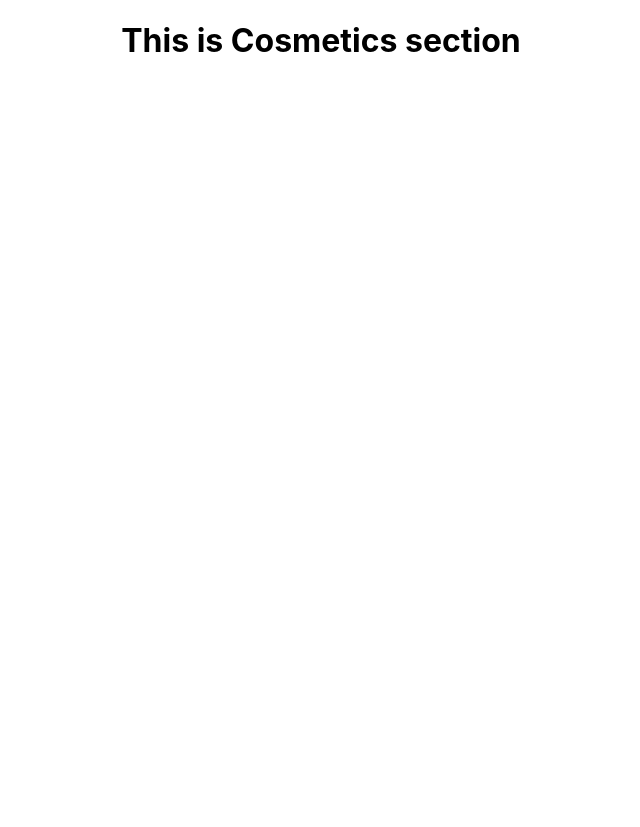
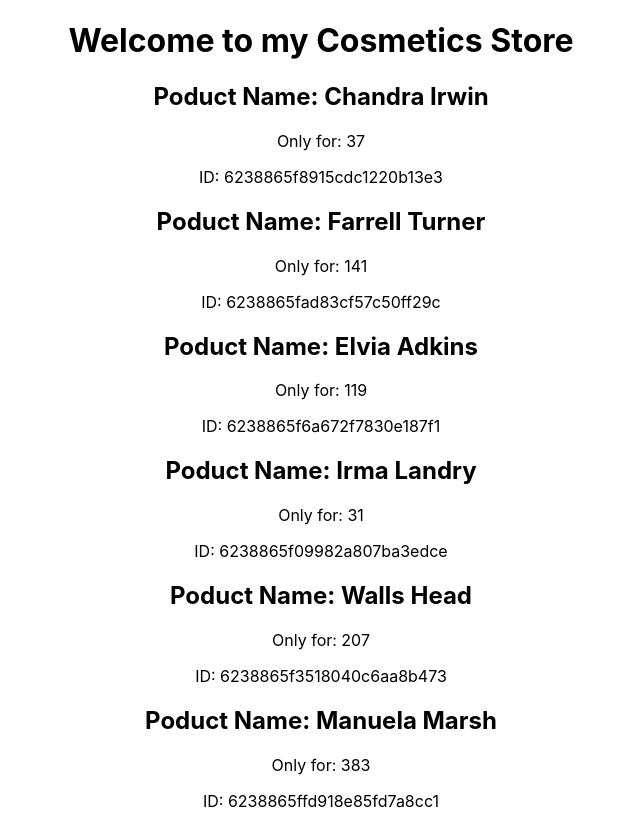
Before and after one commit to sayemhossain/reacr-practice-three, a React (Create React App) app: page / in a window 1280 px wide. Shown: the whole page, without its empty margins (319-959 px from the left). Before the commit the page ends 800 px from the top, so only its background shows below. Built offline with nearby package versions, Linux system fonts and the light colour scheme.

Commit message:
new code added

```diff
--- /dev/null
+++ b/public/data.json
@@ -0,0 +1,74 @@
+[
+    {
+      "id": "6238865f8915cdc1220b13e3",
+      "isActive": true,
+      "balance": "$1,363.42",
+      "price": 37,
+      "eyeColor": "green",
+      "name": "Chandra Irwin",
+      "gender": "female",
+      "company": "QUILCH",
+      "email": "chandrairwin@quilch.com",
+      "phone": "+1 (854) 600-2309"
+    },
+    {
+      "id": "6238865fad83cf57c50ff29c",
+      "isActive": false,
+      "balance": "$3,895.34",
+      "price": 141,
+      "eyeColor": "brown",
+      "name": "Farrell Turner",
+      "gender": "male",
+      "company": "FANFARE",
+      "email": "farrellturner@fanfare.com",
+      "phone": "+1 (838) 477-3097"
+    },
+    {
+      "id": "6238865f6a672f7830e187f1",
+      "isActive": true,
+      "balance": "$2,308.16",
+      "price": 119,
+      "eyeColor": "brown",
+      "name": "Elvia Adkins",
+      "gender": "female",
+      "company": "KONGLE",
+      "email": "elviaadkins@kongle.com",
+      "phone": "+1 (959) 599-3862"
+    },
+    {
+      "id": "6238865f09982a807ba3edce",
+      "isActive": true,
+      "balance": "$3,927.50",
+      "price": 31,
+      "eyeColor": "brown",
+      "name": "Irma Landry",
+      "gender": "female",
+      "company": "ISOTRONIC",
+      "email": "irmalandry@isotronic.com",
+      "phone": "+1 (925) 441-2704"
+    },
+    {
+      "id": "6238865f3518040c6aa8b473",
+      "isActive": false,
+      "balance": "$2,639.74",
+      "price": 207,
+      "eyeColor": "blue",
+      "name": "Walls Head",
+      "gender": "male",
+      "company": "SURELOGIC",
+      "email": "wallshead@surelogic.com",
+      "phone": "+1 (876) 496-2009"
+    },
+    {
+      "id": "6238865ffd918e85fd7a8cc1",
+      "isActive": true,
+      "balance": "$1,475.15",
+      "price": 383,
+      "eyeColor": "green",
+      "name": "Manuela Marsh",
+      "gender": "female",
+      "company": "UXMOX",
+      "email": "manuelamarsh@uxmox.com",
+      "phone": "+1 (806) 512-3527"
+    }
+  ]
--- a/src/Component/Cosmetic/Cosmetic.js
+++ b/src/Component/Cosmetic/Cosmetic.js
@@ -1,7 +1,15 @@
 import React from "react";
 
-const Cosmetic = () => {
-  return <div></div>;
+const Cosmetic = (props) => {
+  console.log(props);
+  const { name, price, id } = props.cosmetic;
+  return (
+    <div>
+      <h2>Poduct Name: {name} </h2>
+      <p>Only for: {price} </p>
+      <p>ID: {id}</p>
+    </div>
+  );
 };
 
 export default Cosmetic;
--- a/src/Component/Cosmetics/Cosmetics.js
+++ b/src/Component/Cosmetics/Cosmetics.js
@@ -1,9 +1,22 @@
 import React from "react";
+import { useEffect } from "react";
+import { useState } from "react";
+import Cosmetic from "../Cosmetic/Cosmetic";
 
 const Cosmetics = () => {
+  const [cosmetics, setCosmetics] = useState([]);
+  useEffect(() => {
+    fetch("data.json")
+      .then((res) => res.json())
+      .then((data) => setCosmetics(data));
+  }, []);
+
   return (
     <div>
-      <h1>This is Cosmetics section</h1>
+      <h1>Welcome to my Cosmetics Store</h1>
+      {cosmetics.map((cosmetic) => (
+        <Cosmetic key={cosmetic.id} cosmetic={cosmetic}></Cosmetic>
+      ))}
     </div>
   );
 };
```
